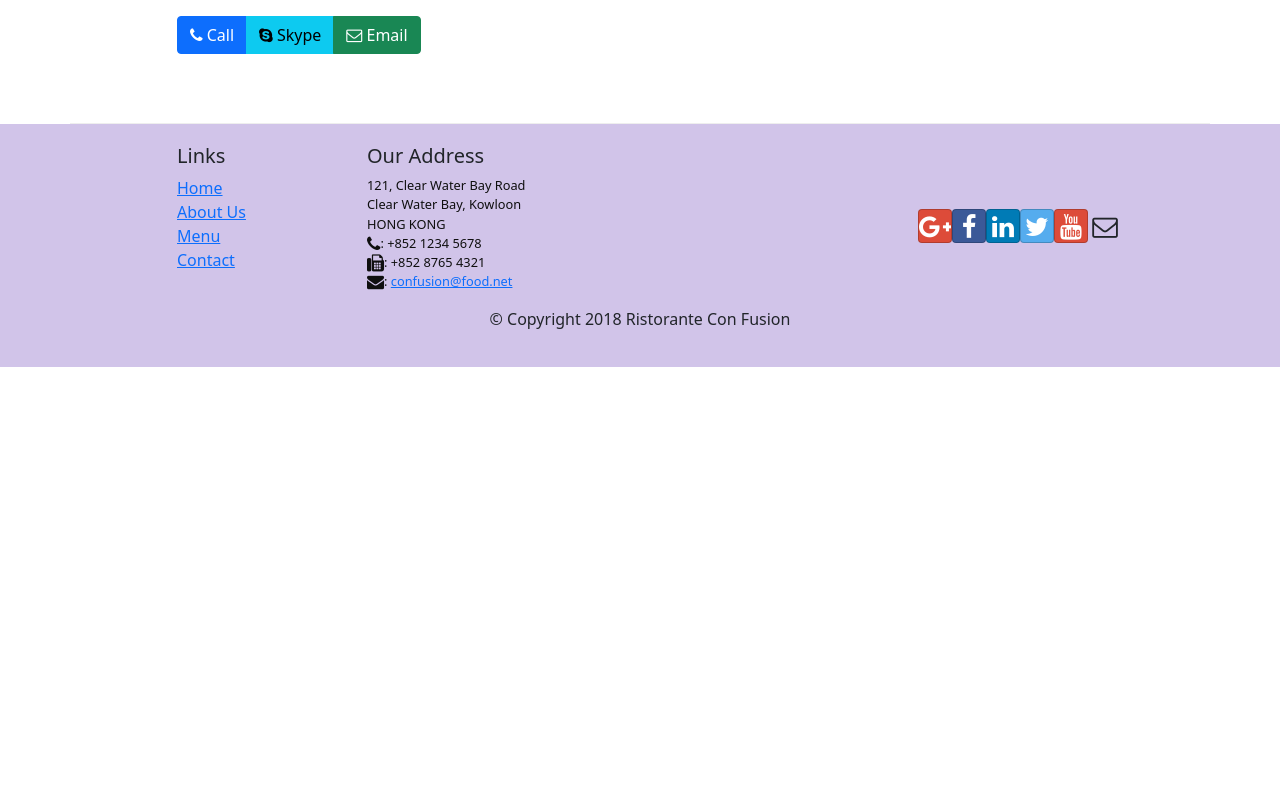
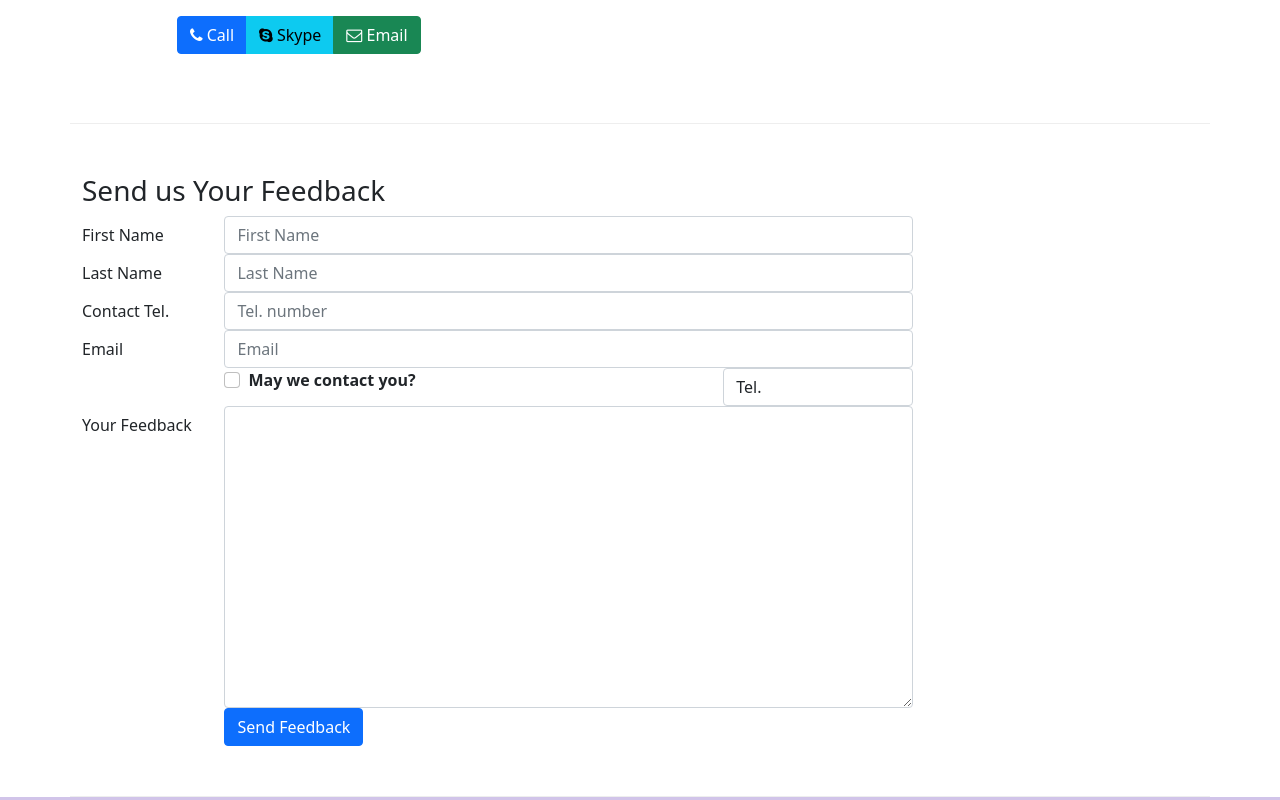
Before and after one commit to DmitryZaytsev83/confusion, a React (Create React App) app: page /contactus in a window 1280 px wide. Shown: the part 700-1500 px from the top of the page. Before the commit the page ends 1067 px from the top, so only its background shows below. Built offline with nearby package versions, Linux system fonts and the light colour scheme.

Commit message:
Controlled Forms

```diff
--- a/src/components/ContactComponent.js
+++ b/src/components/ContactComponent.js
@@ -1,8 +1,43 @@
-import React from "react";
-import { Breadcrumb, BreadcrumbItem } from "reactstrap";
+import React, { Component } from "react";
+import { Breadcrumb, BreadcrumbItem, Button, Form, FormGroup, Label, Input, Col } from "reactstrap";
 import { Link } from "react-router-dom";
 
-const ContactComponent = () => {
+class Contact extends Component {
+    constructor(props) {
+        super(props);
+
+        this.state = {
+            firstname: '',
+            lastname: '',
+            telnum: '',
+            email: '',
+            agree: false,
+            contactType: 'Tel.',
+            message: ''
+        };
+
+        this.handleInputChange = this.handleInputChange.bind(this);
+        this.handleSubmit = this.handleSubmit.bind(this);
+
+    }
+
+    handleInputChange(event) {
+        const target = event.target;
+        const value = target.type === 'checkbox' ? target.checked : target.value;
+        const name = target.name;
+
+        this.setState({
+            [name]: value
+        });
+    }
+
+    handleSubmit(event) {
+        console.log('Current State is: ' + JSON.stringify(this.state));
+        alert('Current State is: ' + JSON.stringify(this.state));
+        event.preventDefault();
+    }
+
+    render() {
         return (
             <div className="container">
                 <div className="row">
@@ -44,8 +79,91 @@
                         </div>
                     </div>
                 </div>
+                <div className="row row-content">
+                    <div className="col-12">
+                        <h3>Send us Your Feedback</h3>
+                    </div>
+                    <div className="col-12 col-md-9">
+                        <Form onSubmit={this.handleSubmit}>
+                            <FormGroup row>
+                                <Label htmlFor="firstname" md={2}>First Name</Label>
+                                <Col md={10}>
+                                    <Input type="text" id="firstname" name="firstname"
+                                           placeholder="First Name"
+                                           value={this.state.firstname}
+                                           onChange={this.handleInputChange}/>
+                                </Col>
+                            </FormGroup>
+                            <FormGroup row>
+                                <Label htmlFor="lastname" md={2}>Last Name</Label>
+                                <Col md={10}>
+                                    <Input type="text" id="lastname" name="lastname"
+                                           placeholder="Last Name"
+                                           value={this.state.lastname}
+                                           onChange={this.handleInputChange}/>
+                                </Col>
+                            </FormGroup>
+                            <FormGroup row>
+                                <Label htmlFor="telnum" md={2}>Contact Tel.</Label>
+                                <Col md={10}>
+                                    <Input type="tel" id="telnum" name="telnum"
+                                           placeholder="Tel. number"
+                                           value={this.state.telnum}
+                                           onChange={this.handleInputChange}/>
+                                </Col>
+                            </FormGroup>
+                            <FormGroup row>
+                                <Label htmlFor="email" md={2}>Email</Label>
+                                <Col md={10}>
+                                    <Input type="email" id="email" name="email"
+                                           placeholder="Email"
+                                           value={this.state.email}
+                                           onChange={this.handleInputChange}/>
+                                </Col>
+                            </FormGroup>
+                            <FormGroup row>
+                                <Col md={{size: 6, offset: 2}}>
+                                    <FormGroup check>
+                                        <Label check>
+                                            <Input type="checkbox"
+                                                   name="agree"
+                                                   checked={this.state.agree}
+                                                   onChange={this.handleInputChange}/> {' '}
+                                            <strong>May we contact you?</strong>
+                                        </Label>
+                                    </FormGroup>
+                                </Col>
+                                <Col md={{size: 3, offset: 1}}>
+                                    <Input type="select" name="contactType"
+                                           value={this.state.contactType}
+                                           onChange={this.handleInputChange}>
+                                        <option>Tel.</option>
+                                        <option>Email</option>
+                                    </Input>
+                                </Col>
+                            </FormGroup>
+                            <FormGroup row>
+                                <Label htmlFor="message" md={2}>Your Feedback</Label>
+                                <Col md={10}>
+                                    <Input type="textarea" id="message" name="message"
+                                           rows="12"
+                                           value={this.state.message}
+                                           onChange={this.handleInputChange}></Input>
+                                </Col>
+                            </FormGroup>
+                            <FormGroup row>
+                                <Col md={{size: 10, offset: 2}}>
+                                    <Button type="submit" color="primary">
+                                        Send Feedback
+                                    </Button>
+                                </Col>
+                            </FormGroup>
+                        </Form>
+                    </div>
+                </div>
             </div>
         );
     }
+}
 
-export default ContactComponent;
+export default Contact;
```
Lines whose indentation alone changed are shown as unchanged.
